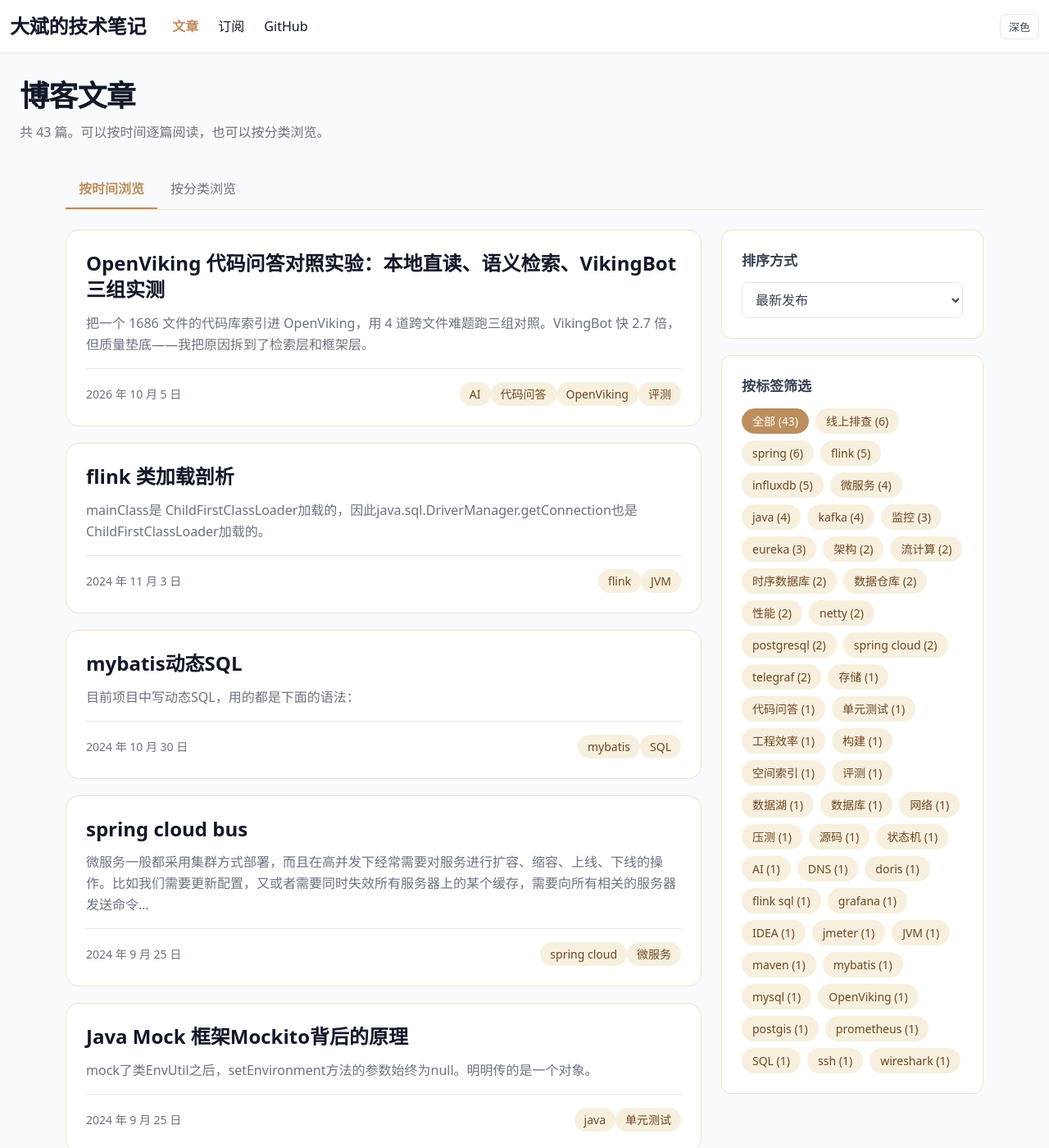
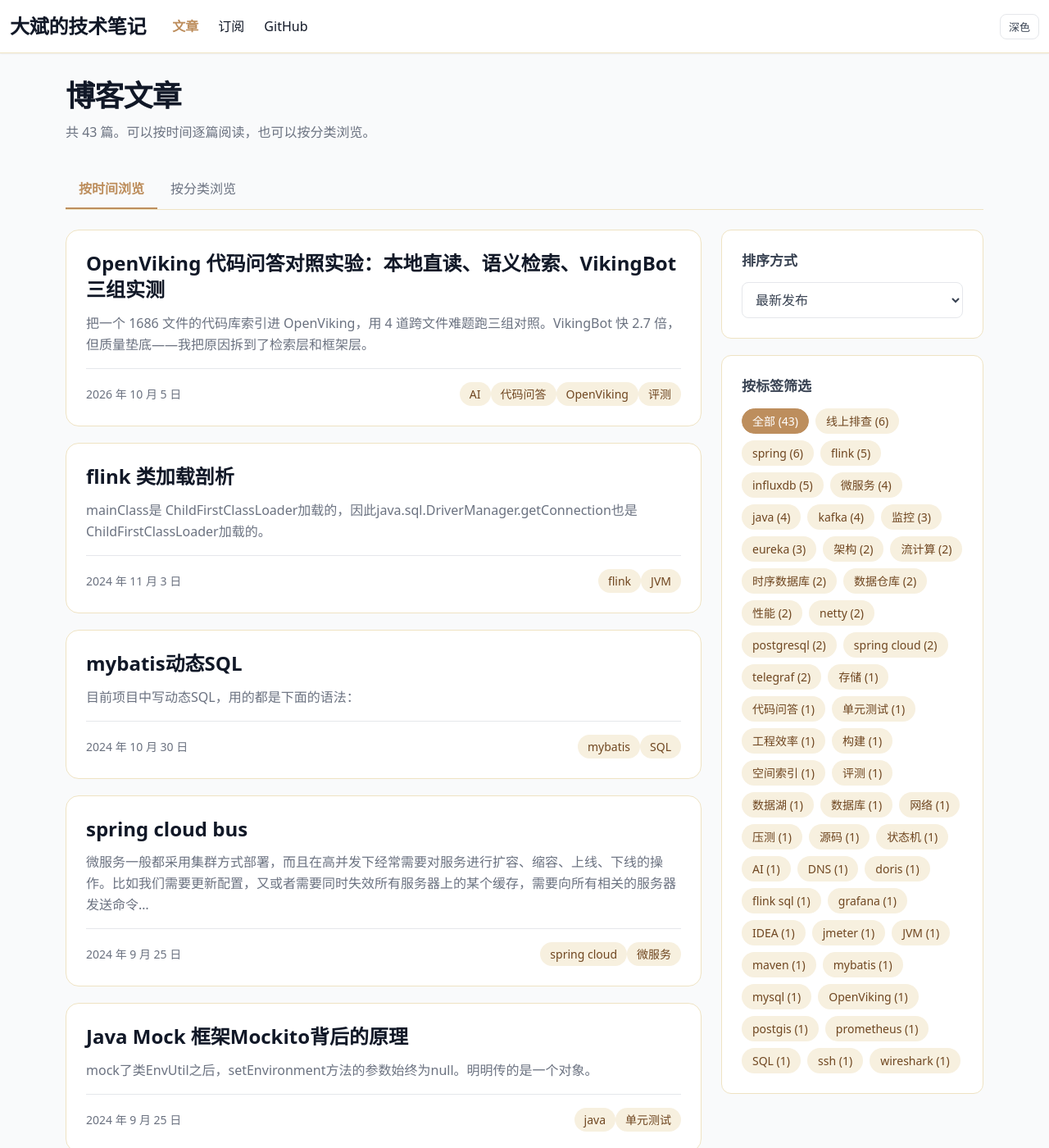
Before and after one commit to shengbinxu/shengbinxu.github.io, a Jekyll site: the page built from index.md, in a window 1280 px wide and 1400 px high. Shown: the whole window at 82% size. Built offline with Jekyll 4.4.1, drawn with Linux system fonts in a browser that asks for light colours.

Commit message:
修首页左对齐：标题/简介/标签页/列表改用统一 .list-page 容器（原先标题与列表各管各的宽度，标题少缩进 56px）

```diff
--- a/assets/css/style.css
+++ b/assets/css/style.css
@@ -545,12 +545,16 @@ html.dark .nav-links a.is-active { color: rgb(var(--theme-400)); }
 /* ------------------------------------------------- 首页：列表页（对齐 yinwang） */
 
 /* 容器 1120px = 主栏 776 + 间距 24 + 侧栏 320 */
+/* 首页整体容器：标题、简介、标签页、列表共用同一条左边缘 */
+.list-page {
+  max-width: 1120px;
+  margin: 0 auto;
+}
+
 .list-layout {
   display: flex;
   gap: 24px;
   align-items: flex-start;
-  max-width: 1120px;
-  margin: 0 auto;
 }
 .list-main { flex: 1; min-width: 0; }
 .list-side { width: 320px; flex-shrink: 0; }
@@ -560,9 +564,6 @@ html.dark .nav-links a.is-active { color: rgb(var(--theme-400)); }
   display: flex;
   border-bottom: 1px solid var(--border-theme);
   margin-bottom: 24px;
-  max-width: 1120px;
-  margin-left: auto;
-  margin-right: auto;
 }
 .tab {
   font-family: var(--font-ui);
--- a/index.md
+++ b/index.md
@@ -6,6 +6,7 @@ title: 首页
 {% if posts.size == 0 %}
   <p class="page-intro">还没有文章。</p>
 {% else %}
+  <div class="list-page">
   <h1 class="page-title">博客文章</h1>
   <p class="page-intro">共 {{ posts.size }} 篇。可以按时间逐篇阅读，也可以按分类浏览。</p>
 
@@ -100,4 +101,5 @@ title: 首页
       </section>
     </aside>
   </div>
+  </div>
 {% endif %}
```
